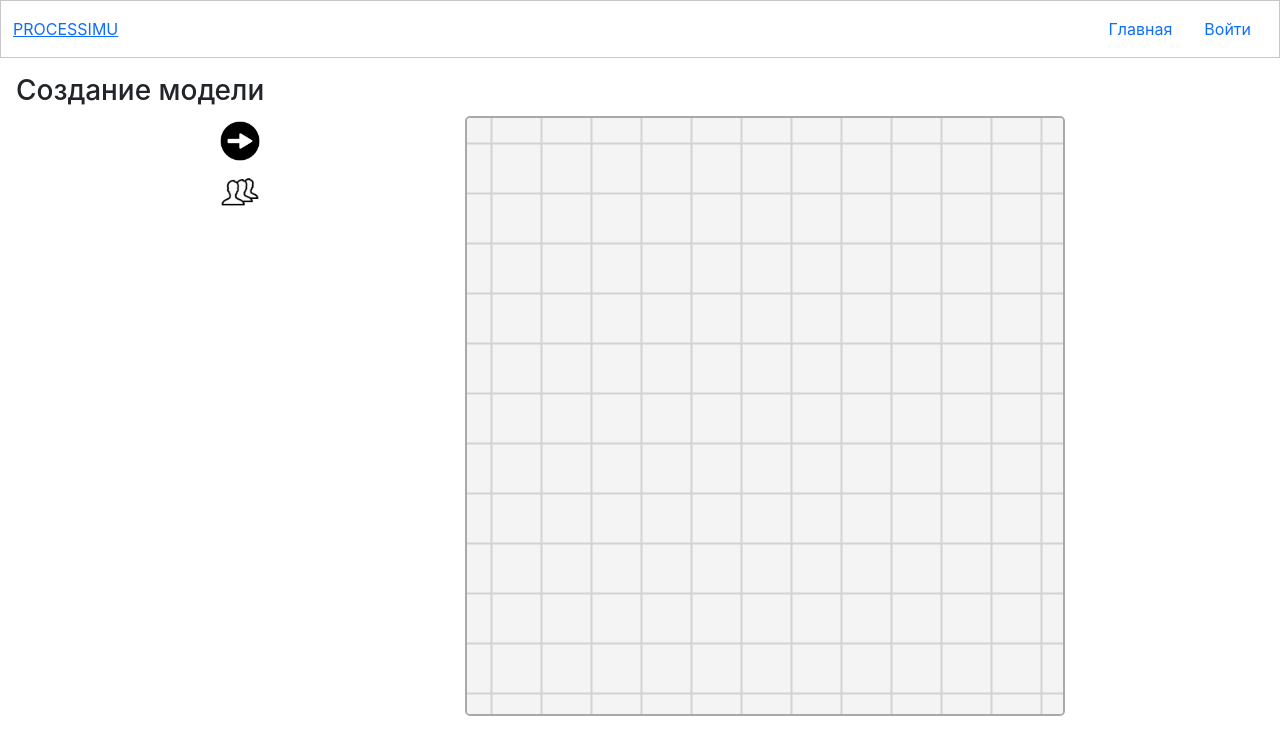
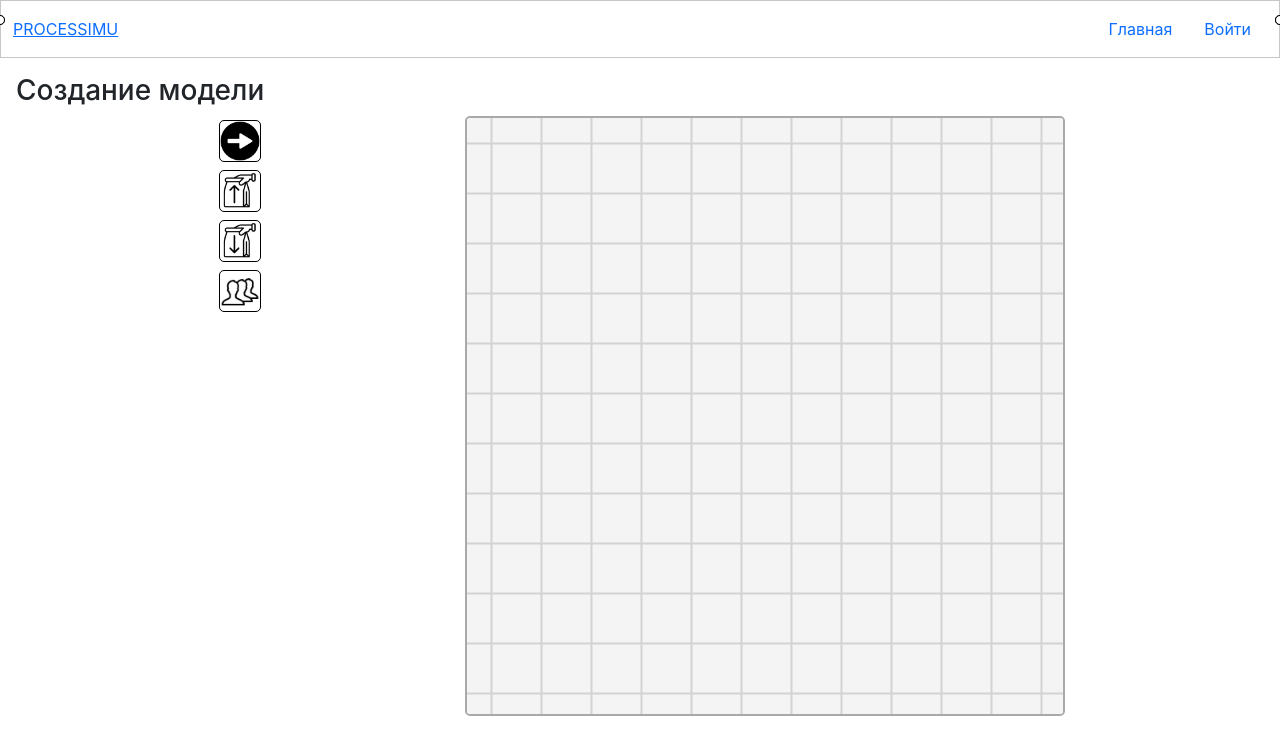
Before and after one commit to fatevector/processimu, a React (Create React App) app in the folder client/: page /creation in a window 1280 px wide. Shown: the top 754 px of the page. Built offline with nearby package versions, Linux system fonts and the light colour scheme.

Commit message:
init structure changing

```diff
--- /dev/null
+++ b/client/src/app/components/common/device.jsx
@@ -0,0 +1,19 @@
+const Device = ({ className, device }) => {
+    return (
+        <div className={className + " device"}>
+            <img
+                src={device.src}
+                alt={device.name}
+                width="40"
+                height="40"
+                draggable={false}
+                className=""
+            />
+            {device.ports.map(port => (
+                <div className={port.side + " side"} key={Math.random()} />
+            ))}
+        </div>
+    );
+};
+
+export default Device;
--- a/client/src/app/components/pages/modelCreationPage.jsx
+++ b/client/src/app/components/pages/modelCreationPage.jsx
@@ -1,10 +1,13 @@
-import { useEffect } from "react";
+import { useEffect, useState } from "react";
 import Grid from "../ui/grid";
 import Palette from "../ui/palette";
 
 const ModelCreationPage = () => {
     const mapWidth = 600;
     const mapHeight = 600;
+    const [devices, setDevices] = useState([]);
+    // const [selected, setSelected] = useState(null);
+    // const [paths, setPaths] = useState();
 
     useEffect(() => {
         let dragObject = {};
@@ -129,7 +132,7 @@ const ModelCreationPage = () => {
                 const width = dropElem.getBoundingClientRect().width;
                 const height = dropElem.getBoundingClientRect().height;
                 let oldStyle = dropElem.getAttribute("style");
-                if (left + 40 > width - 100) {
+                if (left + 42 > width - 100) {
                     dropElem.setAttribute(
                         "style",
                         `${oldStyle} width:${width + 100}px;`
@@ -137,7 +140,7 @@ const ModelCreationPage = () => {
                 }
                 // снова присваиваем на случай, если уже изменили ширину
                 oldStyle = dropElem.getAttribute("style");
-                if (top + 40 > height - 100) {
+                if (top + 42 > height - 100) {
                     dropElem.setAttribute(
                         "style",
                         `${oldStyle} height:${height + 100}px`
--- a/client/src/app/components/ui/grid.jsx
+++ b/client/src/app/components/ui/grid.jsx
@@ -1,6 +1,8 @@
 import { useEffect } from "react";
 
 const Grid = ({ mapWidth, mapHeight }) => {
+    // const devices = []
+
     //перетаскивание сетки
     useEffect(() => {
         let dragObject = {};
@@ -83,7 +85,13 @@ const Grid = ({ mapWidth, mapHeight }) => {
             <div
                 className="map droppable"
                 // style={{ width: mapWidth, height: mapHeight }}
-            ></div>
+            >
+                {/* <svg
+                    id="svg"
+                    viewBox="0 0 100 100"
+                    preserveAspectRatio="none"
+                ></svg> */}
+            </div>
         </div>
     );
 };
--- a/client/src/app/components/ui/palette.jsx
+++ b/client/src/app/components/ui/palette.jsx
@@ -1,30 +1,54 @@
-import sourceImg from "../../icons/icons8-arrow-right-64.png"; //https://icons8.com/icons/set/start
-import queueImg from "../../icons/icons8-queue-50.png"; // https://icons8.com/icon/30324/queue
+import sourceImg from "../../icons/icons8-arrow-right-64.png"; // https://icons8.com/icons/set/start
+// pack: https://www.flaticon.com/free-icon/take-away_6406139?term=take&page=1&position=3&origin=search&related_id=6406139
+// down-arrow: https://www.flaticon.com/free-icon/down-arrow_2989995?term=down+arrow&page=1&position=11&origin=search&related_id=2989995
+// up-arrow: https://www.flaticon.com/free-icon/up-arrow_2989972?term=arrow+up&page=1&position=1&origin=style&related_id=2989972
+import takeFromStorageImg from "../../icons/takeFromStorage.png";
+import putInStorageImg from "../../icons/putInStorage.png";
+import queueImg from "../../icons/icons8-queue-50.png"; // https://icons8.com/icon/30324/
+
+import Device from "../common/device";
 
 const Palette = () => {
-    const elements = [
-        {
-            src: sourceImg,
-            alt: "source"
-        },
-        {
-            src: queueImg,
-            alt: "queue"
-        }
+    const TOP = "top";
+    const BOTTOM = "bottom";
+    const LEFT = "left";
+    const RIGHT = "right";
+
+    const IN = "in";
+    const OUT = "out";
+
+    const configDevice = (src, name, ports) => {
+        return {
+            src,
+            name,
+            ports: ports.map(([side, entrance]) => ({
+                side,
+                entrance
+            }))
+        };
+    };
+
+    const devices = [
+        configDevice(sourceImg, "source", [[RIGHT, OUT]]),
+        configDevice(takeFromStorageImg, "takeFromStorage", [
+            [LEFT, IN],
+            [RIGHT, OUT]
+        ]),
+        configDevice(putInStorageImg, "putInStorage", [
+            [LEFT, IN],
+            [RIGHT, OUT]
+        ]),
+        configDevice(queueImg, "queue", [
+            [LEFT, IN],
+            [RIGHT, OUT]
+        ])
     ];
 
     return (
         <div className="d-flex flex-column">
-            {elements.map(el => (
+            {devices.map(device => (
                 <div className="paletteCell" key={Math.random()}>
-                    <img
-                        src={el.src}
-                        alt={el.alt}
-                        width="40"
-                        height="40"
-                        draggable={false}
-                        className="draggable"
-                    />
+                    <Device className="draggable" device={device} />
                 </div>
             ))}
         </div>
--- a/client/src/index.css
+++ b/client/src/index.css
@@ -58,3 +58,50 @@ code {
   justify-content: center;
   align-items: center;
 }
+
+.device {
+  border: 1px solid black;
+  border-radius: 5px;
+  background-color: white;
+}
+
+.side {
+  position: absolute;
+  width: 10px;
+  height: 10px;
+  border-radius: 50%;
+  border: 1px solid black;
+  background-color: white;
+}
+
+.side:hover {
+  background-color: rgb(35, 198, 35);
+}
+
+.top {
+  top: -5px;
+  left: 15px;
+}
+
+.right {
+  top: 15px;
+  right: -5px;
+}
+
+
+.bottom {
+  bottom: -5px;
+  left: 15px;
+}
+
+.left {
+  top: 15px;
+  left: -5px;
+}
+
+#svg {
+  position: absolute;
+  width: 100%;
+  height: 100%;
+  /* z-index: 1; */
+}
```
Also changed, not shown: client/src/app/icons/putInStorage.png (added), client/src/app/icons/takeFromStorage.png (added).
